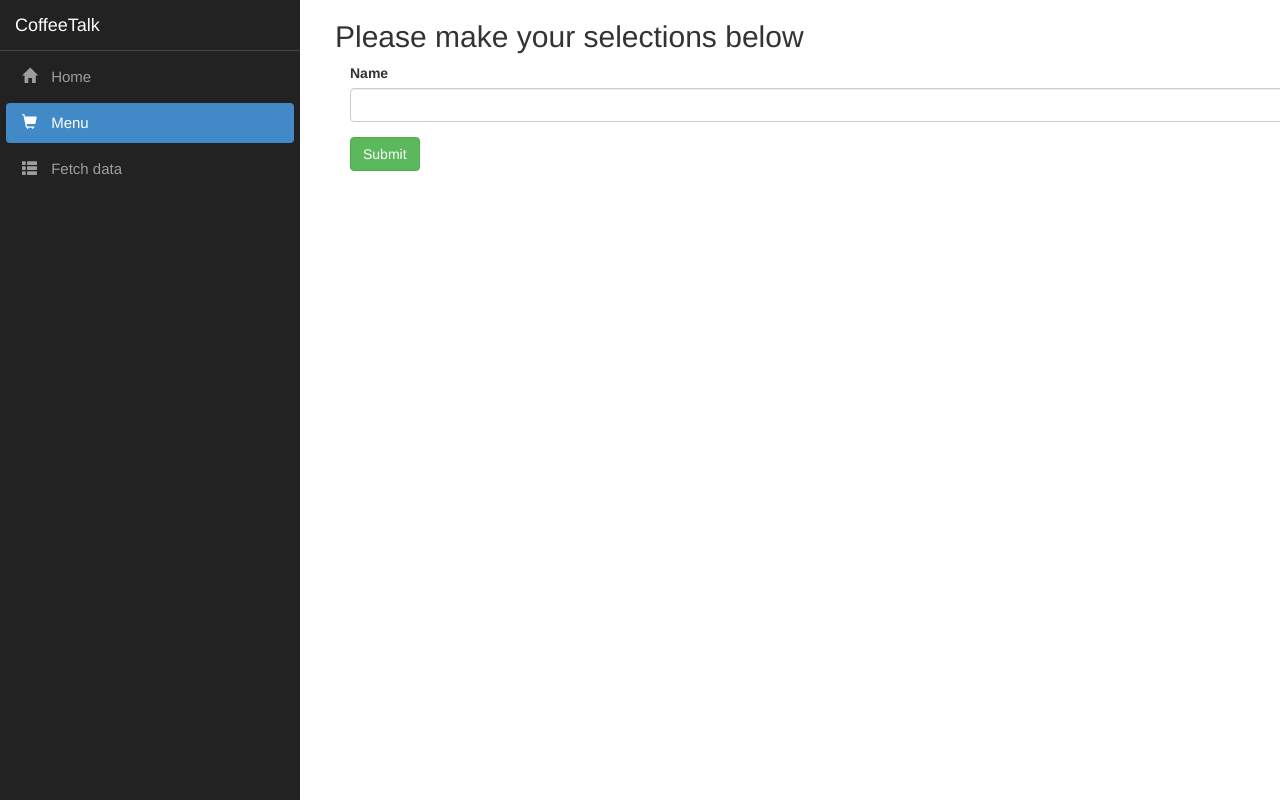
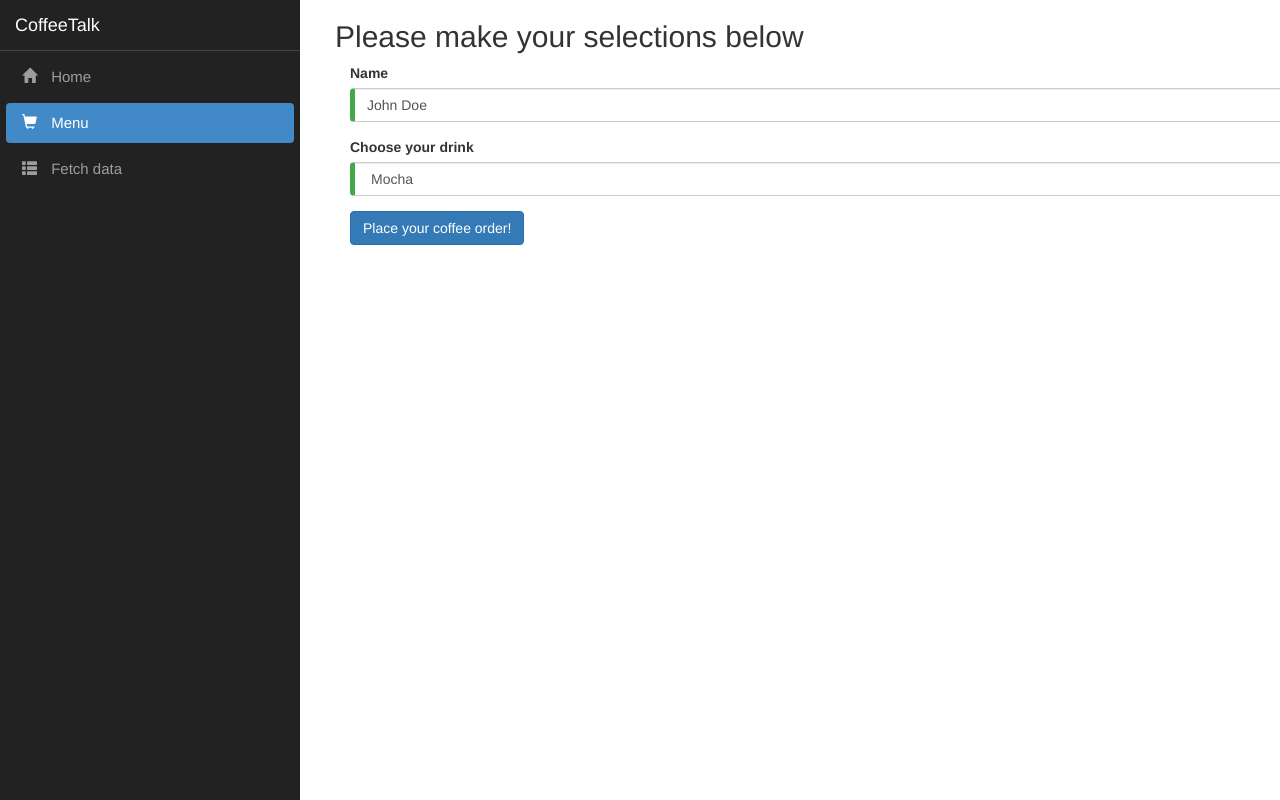
Before and after one commit to BusyRich/team-abstraction-faction, an Angular app in the folder CoffeeTalk/ClientApp/: page /menu in a window 1280 px wide. Shown: the top 800 px of the page. Built offline with nearby package versions, Linux system fonts and the light colour scheme.

Commit message:
added form validation

```diff
--- a/CoffeeTalk/ClientApp/src/app/menu-form/menu-form.component.html
+++ b/CoffeeTalk/ClientApp/src/app/menu-form/menu-form.component.html
@@ -1,11 +1,21 @@
 <div class="container">
-  <form>
+  <form #menuForm="ngForm">
     <div class="form-group">
       <label for="name">Name</label>
-      <input type="text" class="form-control" id="name" required>
+      <input type="text" class="form-control" id="name" required [(ngModel)]="model.name" name="name"
+             #name="ngModel">
+      <div [hidden]="name.valid || name.pristine" class="alert alert-danger">Name is required</div>
     </div>
 
-    <button type="submit" class="btn btn-success">Submit</button>
+    <div class="form-group">
+      <label for="drink">Choose your drink</label>
+      <select class="form-control" id="drink" required [(ngModel)]="model.drink" name="drink" >
+        <option *ngFor="let drink of drinks" [value]="drink">{{drink}}</option>
+      </select>
+    </div>
+
+    <button type="submit" class="btn btn-primary" (click)="newOrder();
+            menuForm.reset()">Place your coffee order!</button>
 
   </form>
 </div>
--- a/CoffeeTalk/ClientApp/src/app/menu-form/menu-form.component.ts
+++ b/CoffeeTalk/ClientApp/src/app/menu-form/menu-form.component.ts
@@ -9,13 +9,10 @@ import { CoffeeOrder } from '../coffee-order';
 })
 export class MenuFormComponent {
 
-  coffee = ["Mocha", "Original", "French Vanilla", "Decaf", "Latte"];
-  model = new CoffeeOrder(1, "John Doe", this.coffee[0]);
+  drinks = ["Mocha", "Original", "French Vanilla", "Decaf", "Latte"];
+  model = new CoffeeOrder(1, "John Doe", this.drinks[0]);
   submitted = false;
   onSubmit() { this.submitted = true; }
-
-  // TODO: Remove this when we're done
-  get diagnostic() { return JSON.stringify(this.model); }
 
   constructor() { }
 
--- /dev/null
+++ b/CoffeeTalk/ClientApp/src/assets/forms.css
@@ -0,0 +1,10 @@
+body {
+}
+
+.ng-valid[required], .ng-valid.required {
+  border-left: 5px solid #42A948; /* green */
+}
+
+.ng-invalid:not(form) {
+  border-left: 5px solid #a94442; /* red */
+}
--- a/CoffeeTalk/ClientApp/src/index.html
+++ b/CoffeeTalk/ClientApp/src/index.html
@@ -7,6 +7,7 @@
 
   <meta name="viewport" content="width=device-width, initial-scale=1">
   <link rel="icon" type="image/x-icon" href="favicon.ico">
+  <link rel="stylesheet" href="assets/forms.css">
 </head>
 <body>
   <app-root>Loading...</app-root>
--- a/CoffeeTalk/ClientApp/src/styles.css
+++ b/CoffeeTalk/ClientApp/src/styles.css
@@ -1 +1,2 @@
 /* You can add global styles to this file, and also import other style files */
+@import url('https://unpkg.com/bootstrap@3.3.7/dist/css/bootstrap.min.css');
```
